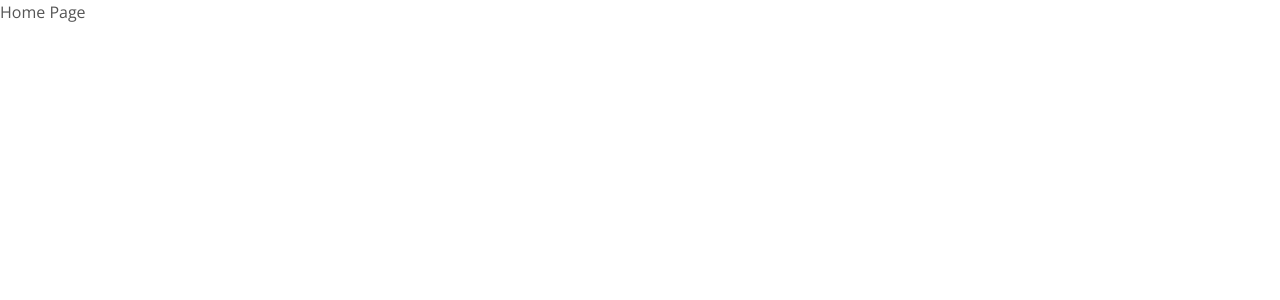
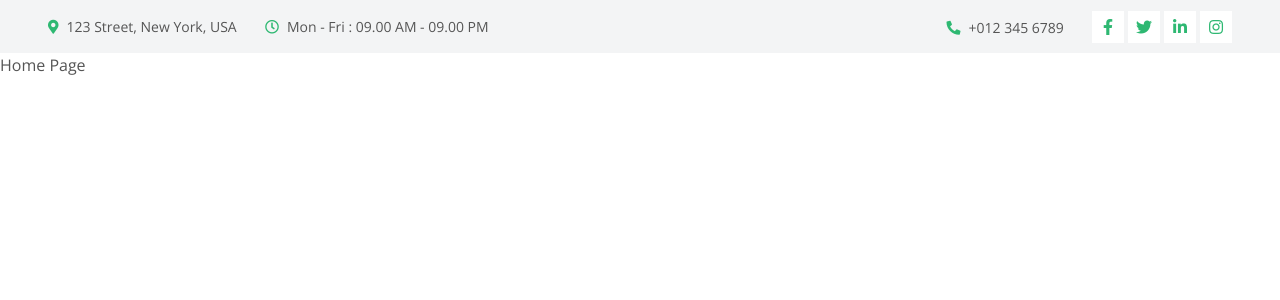
Before and after one commit to DevSuccess/American-HighSchool, a Django app: page /home/ in a window 1280 px wide. Before the commit the part shown is almost empty. Shown: the top 300 px of the page. Run offline with Django 4.2, Linux system fonts and the light colour scheme; some libraries are stand-ins or nearby versions.

Commit message:
Ajout de navbar au base

```diff
--- a/Web/settings.py
+++ b/Web/settings.py
@@ -117,8 +117,8 @@ USE_TZ = True
 # Static files (CSS, JavaScript, Images)
 # https://docs.djangoproject.com/en/4.2/howto/static-files/
 
-STATIC_URL = 'static/'
-STATIC_ROOT = os.path.join(BASE_DIR, 'staticfiles')
+STATIC_URL = '/static/'
+# STATIC_ROOT = os.path.join(BASE_DIR, 'static')
 
 MEDIA_URL = '/media/'
 MEDIA_ROOT = os.path.join(BASE_DIR, 'media')
--- a/templates/base.html
+++ b/templates/base.html
@@ -4,14 +4,14 @@
 <head>
     <meta charset="utf-8" />
     <title>
-        American High School {% block title %}{% endblock %}
+        American High School | {% block title %}{% endblock %}
     </title>
     <meta content="width=device-width, initial-scale=1.0" name="viewport" />
     <meta content="" name="keywords" />
     <meta content="" name="description" />
 
     <!-- Favicon -->
-    <link href="{% static 'app/img/favicon.ico' %}" rel="icon" />
+{#    <link href="{% static '' %}" rel="icon" />#}
 
     <!-- Google Web Fonts -->
     <link rel="preconnect" href="https://fonts.googleapis.com" />
@@ -43,6 +43,46 @@
     <link href="{% static 'app/css/style.css' %}" rel="stylesheet" />
   </head>
 <body>
-{% block content %}{% endblock %}
+    <!-- Spinner Start -->
+    {% block pinner %}{% endblock %}
+    <!-- Spinner End -->
+
+    <!-- Topbar Start -->
+    <div class="container-fluid bg-light p-0 wow fadeIn" data-wow-delay="0.1s">
+      <div class="row gx-0 d-none d-lg-flex">
+        <div class="col-lg-7 px-5 text-start">
+          <div class="h-100 d-inline-flex align-items-center py-3 me-4">
+            <small class="fa fa-map-marker-alt text-primary me-2"></small>
+            <small>123 Street, New York, USA</small>
+          </div>
+          <div class="h-100 d-inline-flex align-items-center py-3">
+            <small class="far fa-clock text-primary me-2"></small>
+            <small>Mon - Fri : 09.00 AM - 09.00 PM</small>
+          </div>
+        </div>
+        <div class="col-lg-5 px-5 text-end">
+          <div class="h-100 d-inline-flex align-items-center py-3 me-4">
+            <small class="fa fa-phone-alt text-primary me-2"></small>
+            <small>+012 345 6789</small>
+          </div>
+          <div class="h-100 d-inline-flex align-items-center">
+            <a class="btn btn-sm-square bg-white text-primary me-1" href=""
+              ><i class="fab fa-facebook-f"></i
+            ></a>
+            <a class="btn btn-sm-square bg-white text-primary me-1" href=""
+              ><i class="fab fa-twitter"></i
+            ></a>
+            <a class="btn btn-sm-square bg-white text-primary me-1" href=""
+              ><i class="fab fa-linkedin-in"></i
+            ></a>
+            <a class="btn btn-sm-square bg-white text-primary me-0" href=""
+              ><i class="fab fa-instagram"></i
+            ></a>
+          </div>
+        </div>
+      </div>
+    </div>
+    <!-- Topbar End -->
+    {% block content %}{% endblock %}
 </body>
 </html>
```
